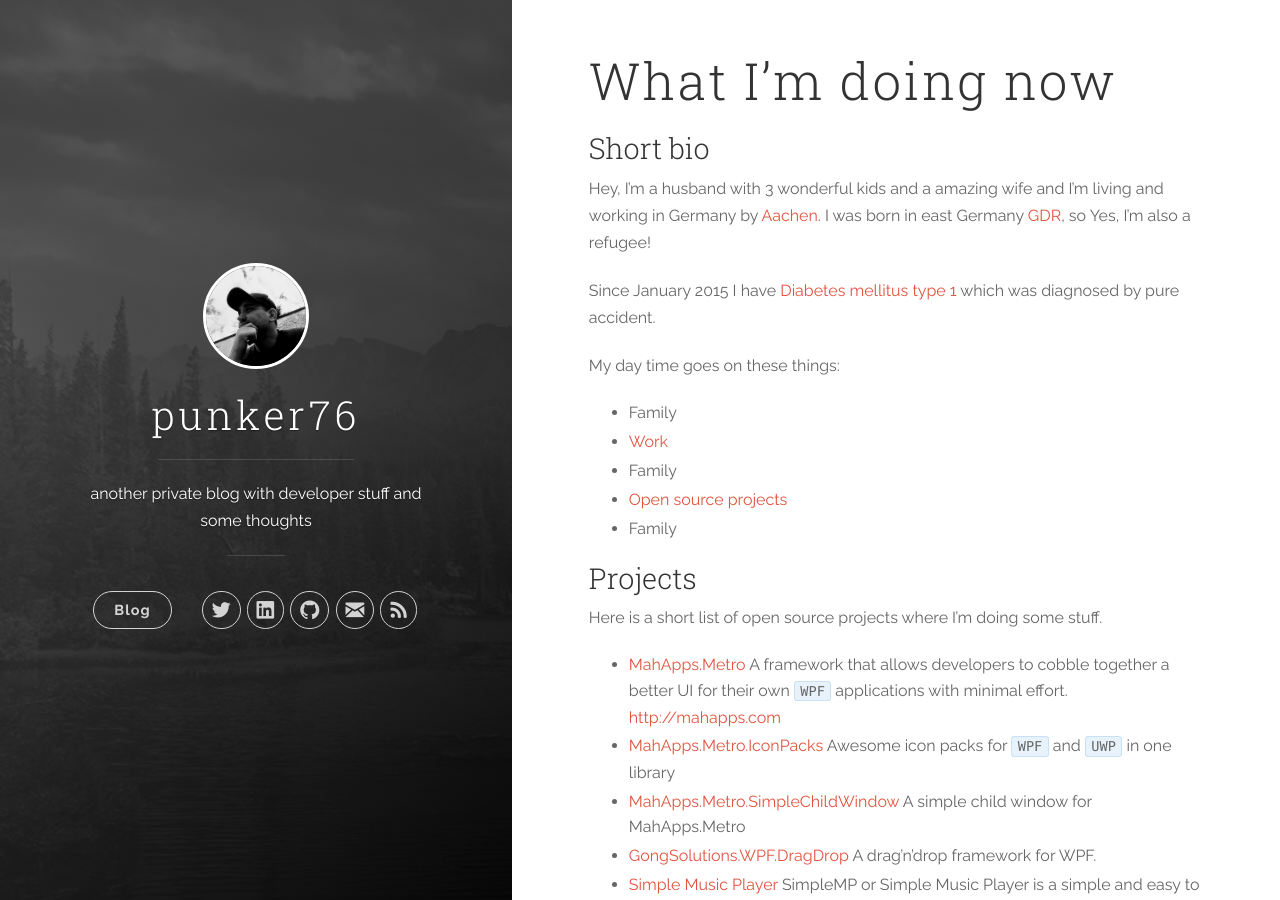
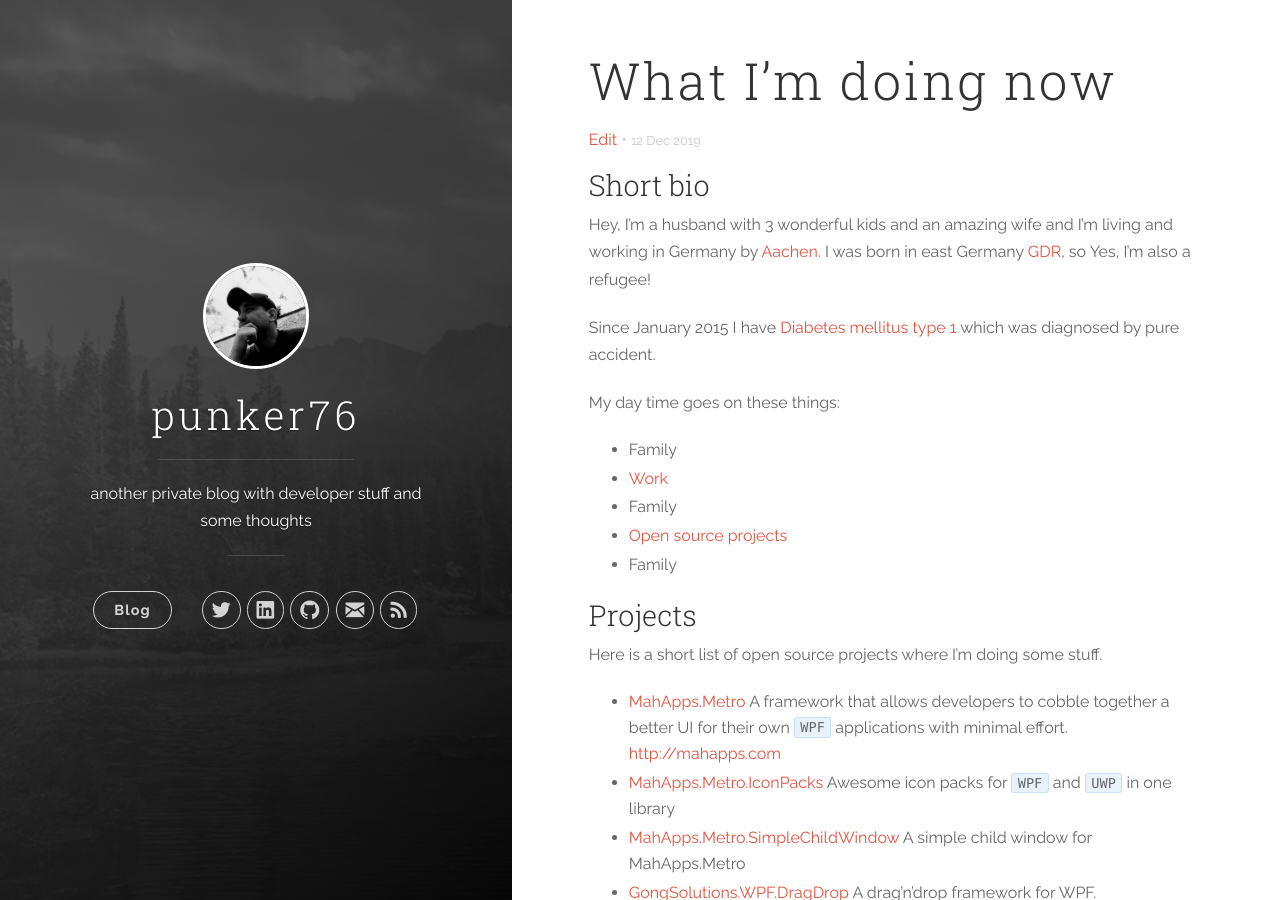
Before and after one commit to punker76/jekyll.jkarger.de, a Jekyll site: the page built from now.md, in a window 1280 px wide and 900 px high. Built offline with Jekyll 4.4.1, drawn with Linux system fonts in a browser that asks for light colours.

Commit message:
Typo, Edit link on page

```diff
--- a/_layouts/page.html
+++ b/_layouts/page.html
@@ -5,6 +5,9 @@
 
   <header class="post-header">
     <h1 class="post-title">{{ page.title }}</h1>
+    <div class="post-meta">
+      <a href="{{ site.github.repository_url }}/blob/gh-pages/{{ page.relative_path }}">Edit</a> &#8226; <time datetime="{{ page.date | date: "%Y-%m-%d %H:%M" }}" class="post-meta__date date">{{ page.date | date: "%-d %b %Y" }}</time>
+    </div>
   </header>
 
   <section class="post">
--- a/_layouts/post.html
+++ b/_layouts/post.html
@@ -3,14 +3,14 @@
 ---
 <article class="post-container post-container--single">
   <header class="post-header">
+    <h1 class="post-title">{{ page.title }}</h1>
     <div class="post-meta">
       <a href="{{ site.github.repository_url }}/blob/gh-pages/{{ page.relative_path }}">Edit</a>
-      &#8226;<time datetime="{{ page.date | date: "%Y-%m-%d %H:%M" }}" class="post-meta__date date">{{ page.date | date: "%-d %b %Y" }}</time>
+      &#8226; <time datetime="{{ page.date | date: "%Y-%m-%d %H:%M" }}" class="post-meta__date date">{{ page.date | date: "%-d %b %Y" }}</time>
       {% if page.tags.size > 0 %}
       &#8226; <span class="post-meta__tags">on {% for tag in page.tags %}<a href="{{ site.baseurl }}/tags/#{{ tag }}">{{ tag }}</a>{% if forloop.last == false %}, {% endif %}{% endfor %}</span>
       {% endif %}
     </div>
-    <h1 class="post-title">{{ page.title }}</h1>
   </header>
 
   <section class="post">
--- a/now.md
+++ b/now.md
@@ -1,14 +1,14 @@
 ---
 layout   : page
 title    : What I’m doing now
-date     : 2016-09-15 22:00
+date     : 2019-12-12 23:00
 comments : true
 permalink: /now
 ---
 
 ### Short bio
 
-Hey, I'm a husband with 3 wonderful kids and a amazing wife and I'm living and working in Germany by [Aachen](https://goo.gl/maps/YVPxbSf9SA42). I was born in east Germany [GDR](https://goo.gl/maps/Epnt9NBgNZp), so Yes, I'm also a refugee!
+Hey, I'm a husband with 3 wonderful kids and an amazing wife and I'm living and working in Germany by [Aachen](https://goo.gl/maps/YVPxbSf9SA42). I was born in east Germany [GDR](https://goo.gl/maps/Epnt9NBgNZp), so Yes, I'm also a refugee!
 
 Since January 2015 I have [Diabetes mellitus type 1](https://en.wikipedia.org/wiki/Diabetes_mellitus_type_1) which was diagnosed by pure accident.
 
```
